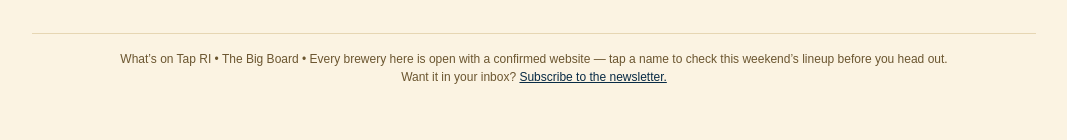
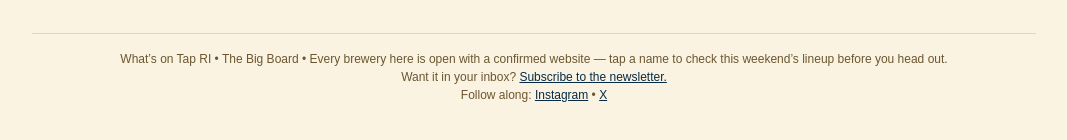
Before and after one commit to sjhumphrey/whatsontapri-bigboard, a plain HTML site: page index.html in a window 1280 px wide. Shown: the part 2819-2959 px from the top of the page, without its empty margins (106-1173 px from the left). Drawn offline with Linux system fonts and the light colour scheme.

Commit message:
Big Board: add Instagram + X links to footer

```diff
--- a/index.html
+++ b/index.html
@@ -81,7 +81,8 @@
 
   <footer>
     What&rsquo;s on Tap RI &bull; The Big Board &bull; Every brewery here is open with a confirmed website &mdash; tap a name to check this weekend&rsquo;s lineup before you head out.<br>
-    Want it in your inbox? <a href="https://buttondown.com/whatsontapri">Subscribe to the newsletter.</a>
+    Want it in your inbox? <a href="https://buttondown.com/whatsontapri">Subscribe to the newsletter.</a><br>
+    Follow along: <a href="https://www.instagram.com/whatsontap.ri">Instagram</a> &bull; <a href="https://x.com/WhatsOnTapRI">X</a>
   </footer>
 </div>
 
```
